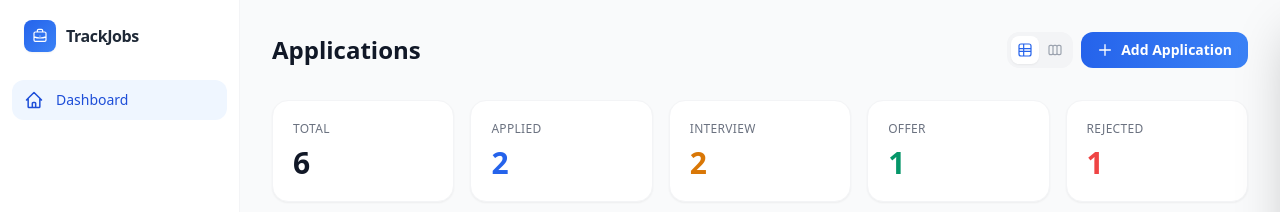
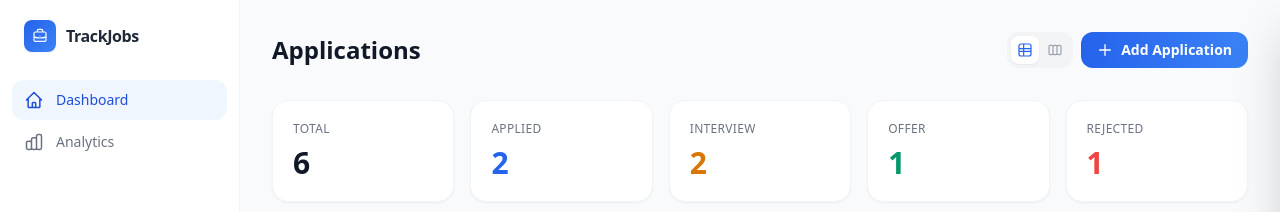
Before and after one commit to basarardabaykal/trackjobapplications-frontend, a React (Vite) app: page /dashboard in a window 1280 px wide. Shown: the top 212 px of the page. Built offline with nearby package versions, Linux system fonts and the light colour scheme.

Commit message:
feat(sidebar): add Analytics nav link

```diff
--- a/src/components/dashboard/Sidebar.tsx
+++ b/src/components/dashboard/Sidebar.tsx
@@ -1,11 +1,16 @@
 import { NavLink, useNavigate } from 'react-router-dom'
-import { HomeIcon, SignOutIcon } from '../icons'
+import { HomeIcon, BarChartIcon, SignOutIcon } from '../icons'
 
 const NAV_ITEMS = [
   {
     label: 'Dashboard',
     to: '/dashboard',
     icon: <HomeIcon />,
+  },
+  {
+    label: 'Analytics',
+    to: '/analytics',
+    icon: <BarChartIcon />,
   },
 ]
 
```
